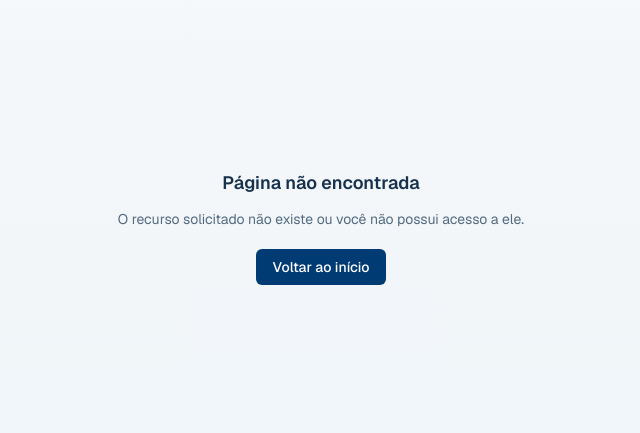
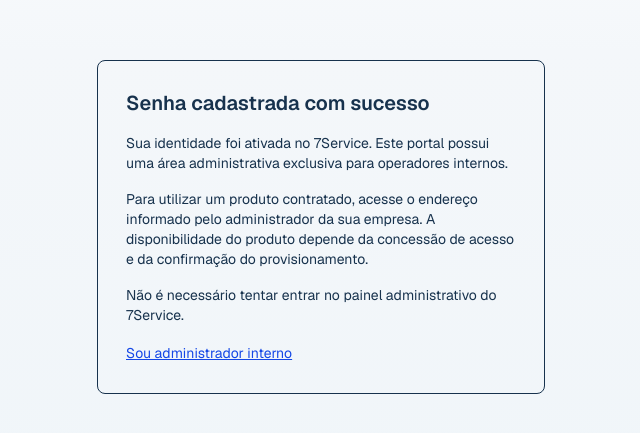
Before and after one commit to CMOURASIGA/7Service, a Next.js app: page /ativacao-concluida in a window 1280 px wide. Before the commit this address had no page. Shown: the part 173-606 px from the top of the page, without its empty margins (319-959 px from the left). Built offline with nearby package versions, Linux system fonts and the light colour scheme.

Commit message:
feat: add public activation completed page for customer identities

```diff
--- /dev/null
+++ b/src/app/ativacao-concluida/page.tsx
@@ -0,0 +1,28 @@
+import Link from 'next/link';
+
+export const metadata = { title: 'Conta ativada - 7Service' };
+
+export default function ActivationCompletedPage() {
+  return (
+    <main className="flex flex-1 items-center justify-center p-4">
+      <section className="w-full max-w-md space-y-4 rounded-lg border p-7">
+        <h1 className="text-xl font-semibold">Senha cadastrada com sucesso</h1>
+        <p className="text-sm">
+          Sua identidade foi ativada no 7Service. Este portal possui uma área
+          administrativa exclusiva para operadores internos.
+        </p>
+        <p className="text-sm">
+          Para utilizar um produto contratado, acesse o endereço informado pelo
+          administrador da sua empresa. A disponibilidade do produto depende
+          da concessão de acesso e da confirmação do provisionamento.
+        </p>
+        <p className="text-sm">
+          Não é necessário tentar entrar no painel administrativo do 7Service.
+        </p>
+        <Link href="/login" className="text-sm text-blue-700 underline">
+          Sou administrador interno
+        </Link>
+      </section>
+    </main>
+  );
+}
```
